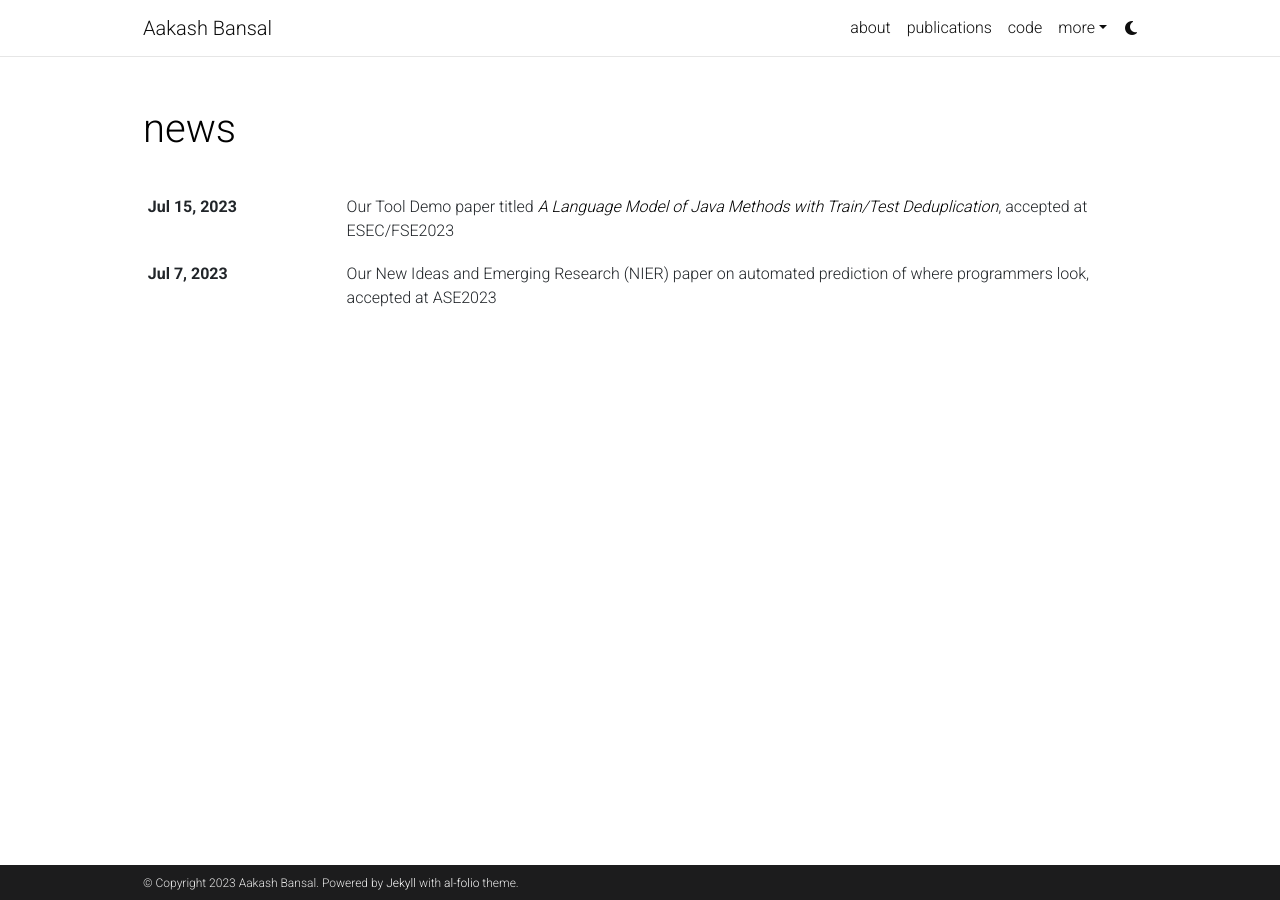
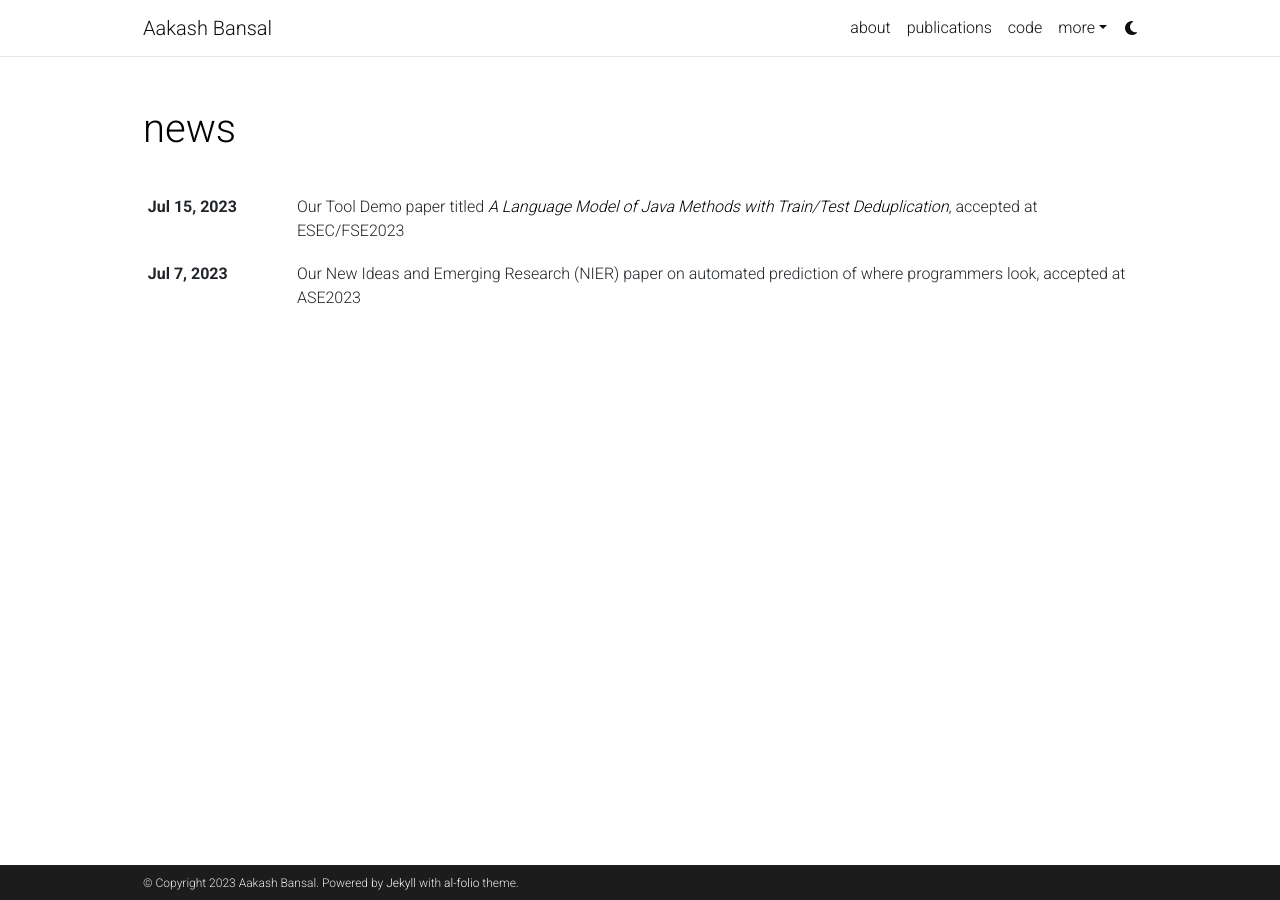
Before and after one commit to aakashba/aakashba.github.io, a Jekyll site: the page built from news.html, in a window 1280 px wide. Built offline with Jekyll 4.4.1, drawn with Linux system fonts in a browser that asks for light colours; comment, search, counter and statistics services are not loaded; a style sheet for code colours, icons or effects is not loaded.

Commit message:
Update news.html

```diff
--- a/_includes/news.html
+++ b/_includes/news.html
@@ -11,7 +11,7 @@
               {% endif %}
               {% for item in news limit: news_limit %}
                 <tr>
-                  <th scope="row", width="20%">{{ item.date | date: "%b %-d, %Y" }}</th>
+                  <th scope="row", width="15%">{{ item.date | date: "%b %-d, %Y" }}</th>
                   <td>
                     {% if item.inline -%}
                       {{ item.content | remove: '<p>' | remove: '</p>' | emojify }}
```
